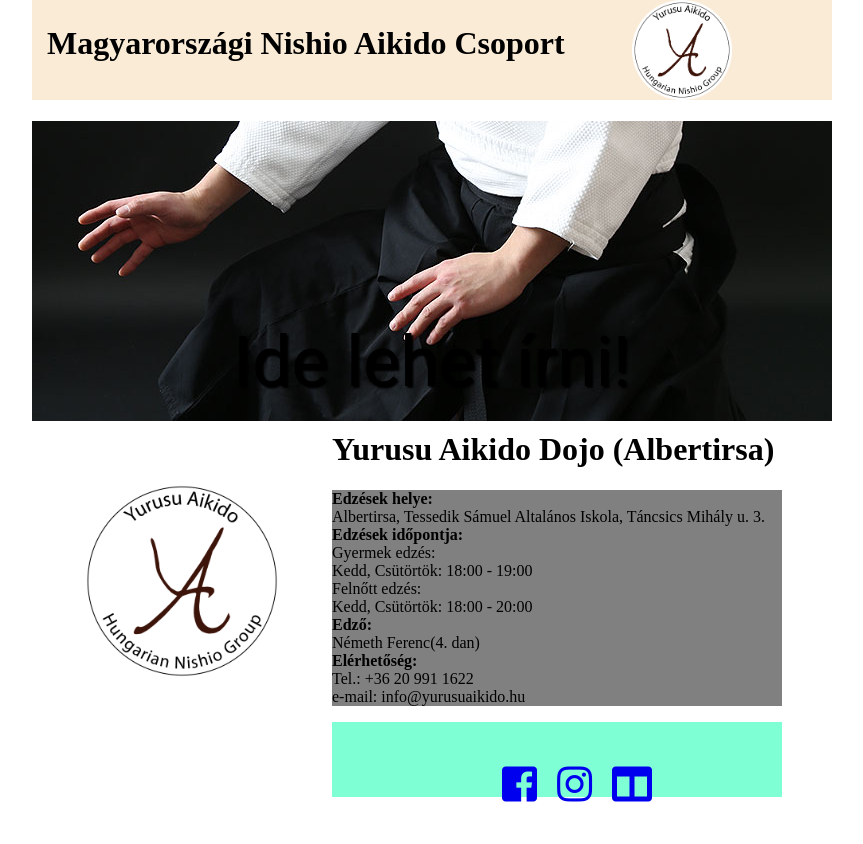
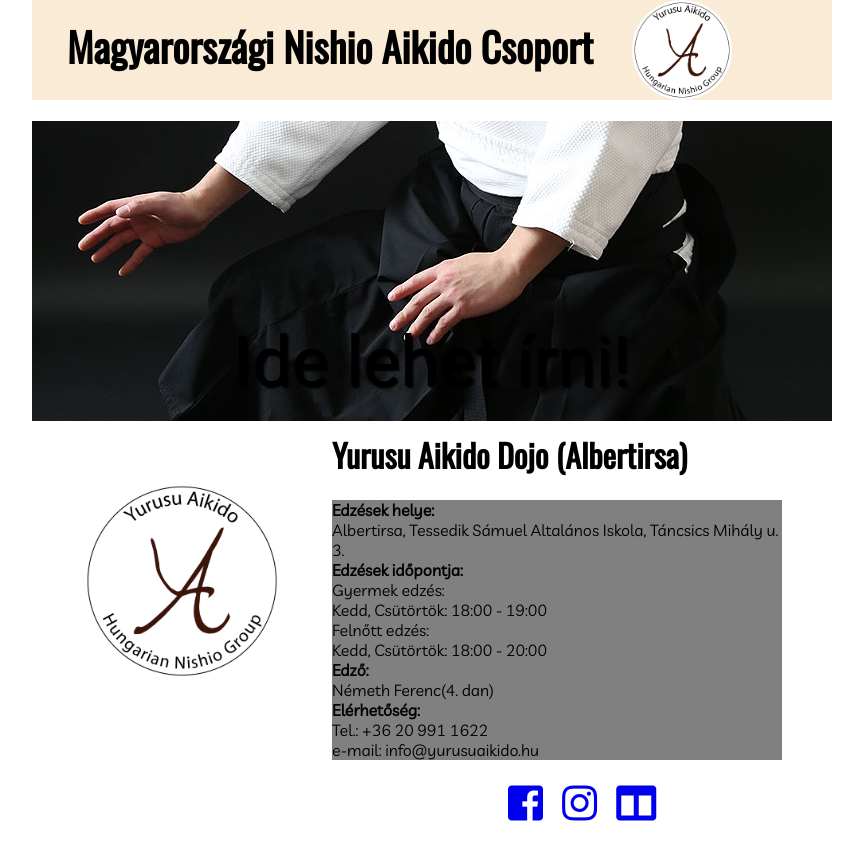
Before and after one commit to GPeter1987/YurusuAikido, a plain HTML site: page index.html in a window 1280 px wide. Shown: the top 844 px of the page, without its empty margins (208-1071 px from the left). Drawn offline with nearby package versions, Linux system fonts and the light colour scheme.

Commit message:
Add font style
Adding 2 font type for the page.

```diff
--- a/index.css
+++ b/index.css
@@ -1,6 +1,8 @@
 body {
     max-width: 800px;
     margin: auto;
+    height:auto;
+    font-family: 'Livvic', sans-serif;
 }
 
 #logoCont {
@@ -14,9 +16,11 @@ body {
 
 #hText {
   position: relative;
-  top:-100px;
-  padding-left: 15px;
+  top:-115px;
+  padding-left: 35px;
   padding-right: 15px;
+  font-family: 'Oswald', sans-serif;
+  font-size: 40px;
 }
 
 #news {
@@ -37,7 +41,6 @@ body {
   float: left;
   margin:50px;
   border-radius:50%;
-
 }
 
 /* SlideShow elemek */
@@ -120,6 +123,7 @@ slide p {
   width:800px;
   height: 400px;
   top:410px;
+  border-radius:20px;
 }
 
 .textBlock {
@@ -130,7 +134,7 @@ slide p {
 }
 
 .dojoName {
-
+  font-family: 'Oswald', sans-serif;
 }
 
 .dojoDescription {
@@ -138,9 +142,7 @@ slide p {
 }
 
 .socialM {
-  position:absolute;
-  left:-5px;
-  background-color: aquamarine;
+  position:static;
   text-align: center;
   width:450px;
   height:75px;
@@ -156,6 +158,8 @@ slide p {
 }
 
 .socialM, li, a {
+  position:relative;
+  top:-12.5px;
   display: inline-block;
   font-size: 40px;
 }
--- a/index.html
+++ b/index.html
@@ -17,6 +17,9 @@
 
         <!-- CSS link -->
         <link rel="stylesheet" type="text/css" href="index.css">
+
+        <!-- Fontok -->
+        <link href="https://fonts.googleapis.com/css?family=Livvic|Oswald&display=swap" rel="stylesheet">
 
         <!-- Közösségi média linkek -->
         <link rel="stylesheet" href="https://use.fontawesome.com/releases/v5.1.0/css/all.css" integrity="sha384-lKuwvrZot6UHsBSfcMvOkWwlCMgc0TaWr+30HWe3a4ltaBwTZhyTEggF5tJv8tbt" crossorigin="anonymous">
@@ -119,7 +122,7 @@
                 </div>
             </div>
 
-            <div class="dojo, aL">
+            <div class="dojo">
                 <img class="logo" src="assets/ChuushinDojoLogo2.jpg" alt="The logo of the Chuushin dojo.">
 
                 <div class="textBlock">
@@ -162,7 +165,7 @@
                           Hétfő 	17:00 - 18:30</br>
                           Szerda 	17:00 - 18:30</br>
                        <strong> Edző: </strong></br>
-                          Szabó Gábor </br>
+                          Szabó Gábor (3. dan)</br>
                        <strong> Elérhetőség: </strong></br>
                           Tel.: +36 30 211 2162</br>
                           e-mail: szgor@yahoo.com</br>
@@ -179,7 +182,7 @@
                 </div>
             </div>
 
-            <div class="dojo , aL">
+            <div class="dojo">
                 <img class="logo" src="assets/YurusuLogo.png" alt="">
 
                 <div class="textBlock">
@@ -222,7 +225,7 @@
                           Hajduszoboszló </br>
                       <strong> Edzések időpontja: </strong></br>
                       <strong>  Edző: </strong></br>
-                          Szarvas Dániel </br>
+                          Szarvas Dániel (1. dan)</br>
                       <strong>  Elérhetőség:</strong> </br>
                           Tel.: +36 70 323 6220</br>
                     </p>
@@ -240,6 +243,7 @@
         </main>
 
         <footer>
+          <p></p>
         </footer>
     </body>
 </html>
```
